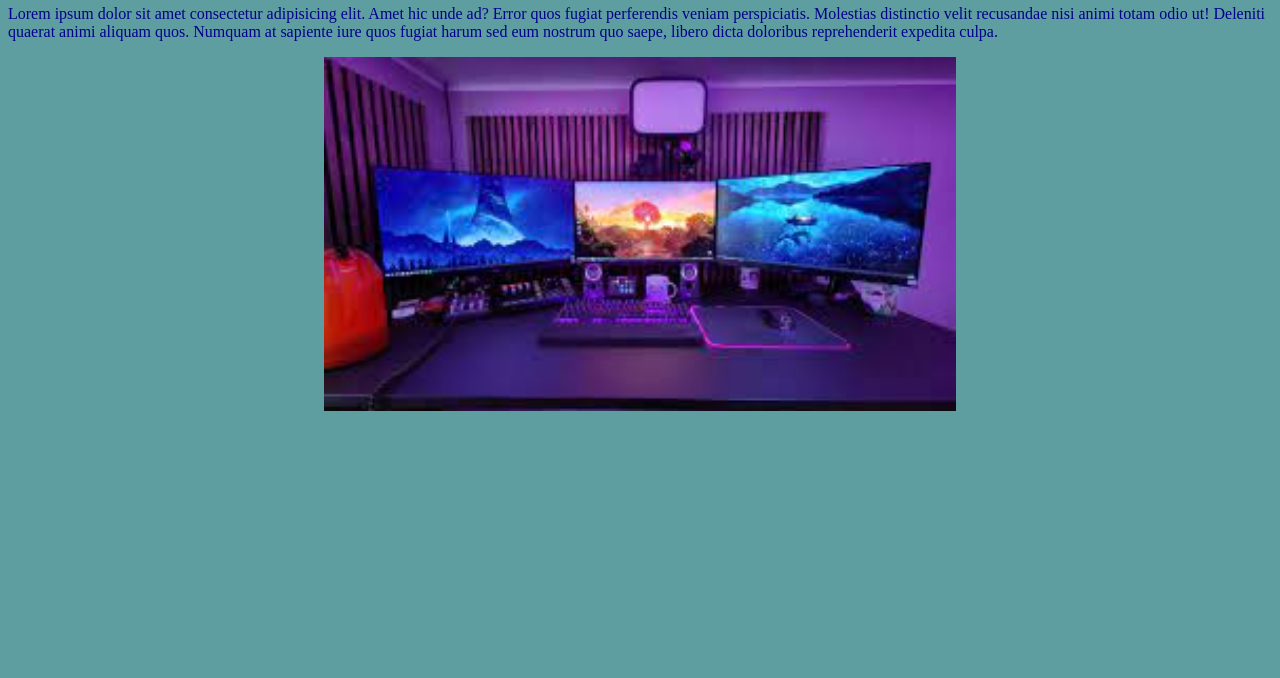
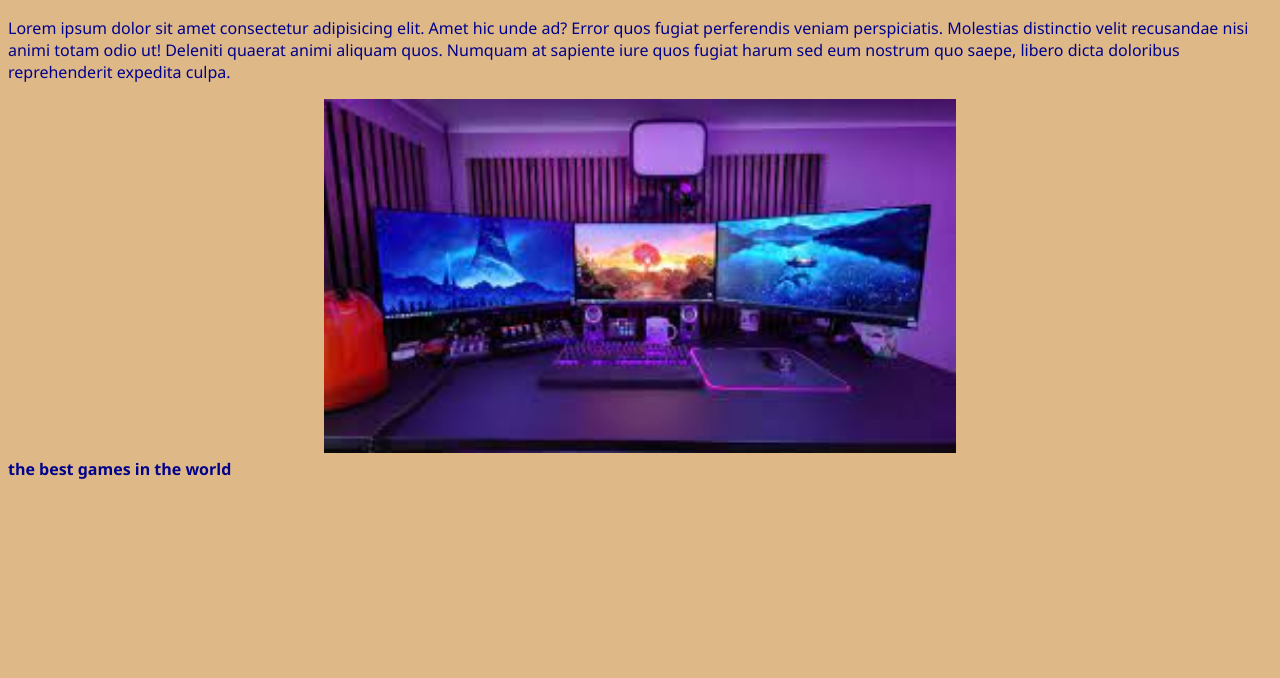
Before and after one commit to dudimatslawi/Gaming, a plain HTML site: page index.html in a window 1280 px wide. Shown: the part 122-800 px from the top of the page. Drawn offline with Linux system fonts and the light colour scheme.

Commit message:
last changes

```diff
--- a/index.html
+++ b/index.html
@@ -18,6 +18,7 @@
     <div class="container">
         <img class="home-image" src="assets/images/gaming image.jfif">
     </div>
+    <b>the best games in the world</b>
 </body>
 
 </html>
--- a/style.css
+++ b/style.css
@@ -1,6 +1,7 @@
 body{
-    background-color: cadetblue;
+    background-color: burlywood;
     color: darkblue;
+    font-family: 'Segoe UI', Tahoma, Geneva, Verdana, sans-serif;
 }
 h1, h2{
     text-align: center;
```
